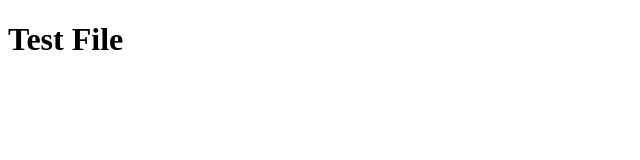
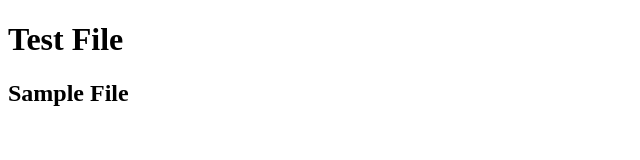
Before and after one commit to Gunaskaran/git-demo, a plain HTML site: page index.html in a window 1280 px wide. Shown: the whole page, without its empty margins (0-640 px from the left). Drawn offline with Linux system fonts and the light colour scheme.

Commit message:
Two many files commit and add .

```diff
--- a/index.html
+++ b/index.html
@@ -2,5 +2,6 @@
 <html>
 <body>
 	<h1>Test File</h1>
+	<h2>Sample File</h2>
 </body>
 </html>
```
Also changed, not shown: 1 other file.
